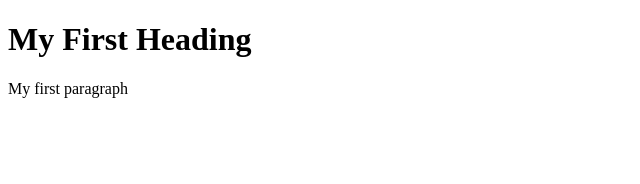
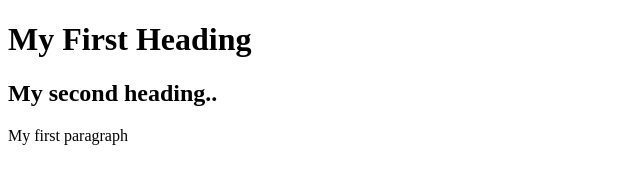
Before and after one commit to joayo13/test, a plain HTML site: page index.html in a window 1280 px wide. Shown: the whole page, without its empty margins (0-640 px from the left). Drawn offline with Linux system fonts and the light colour scheme.

Commit message:
added second heading

```diff
--- a/index.html
+++ b/index.html
@@ -3,6 +3,7 @@
 <body>
 
 <h1>My First Heading</h1>
+<h2>My second heading..</h2>
 <p>My first paragraph</p>
 
 </body>
```
